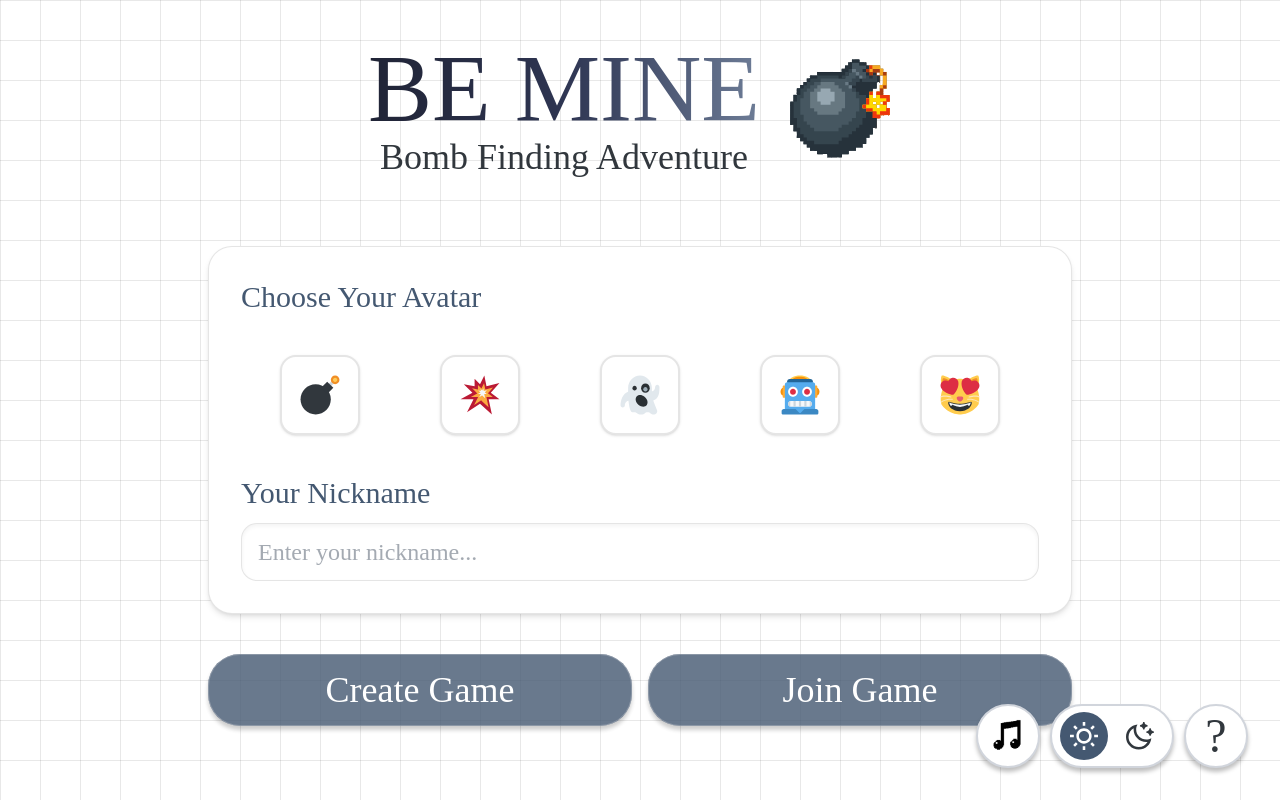
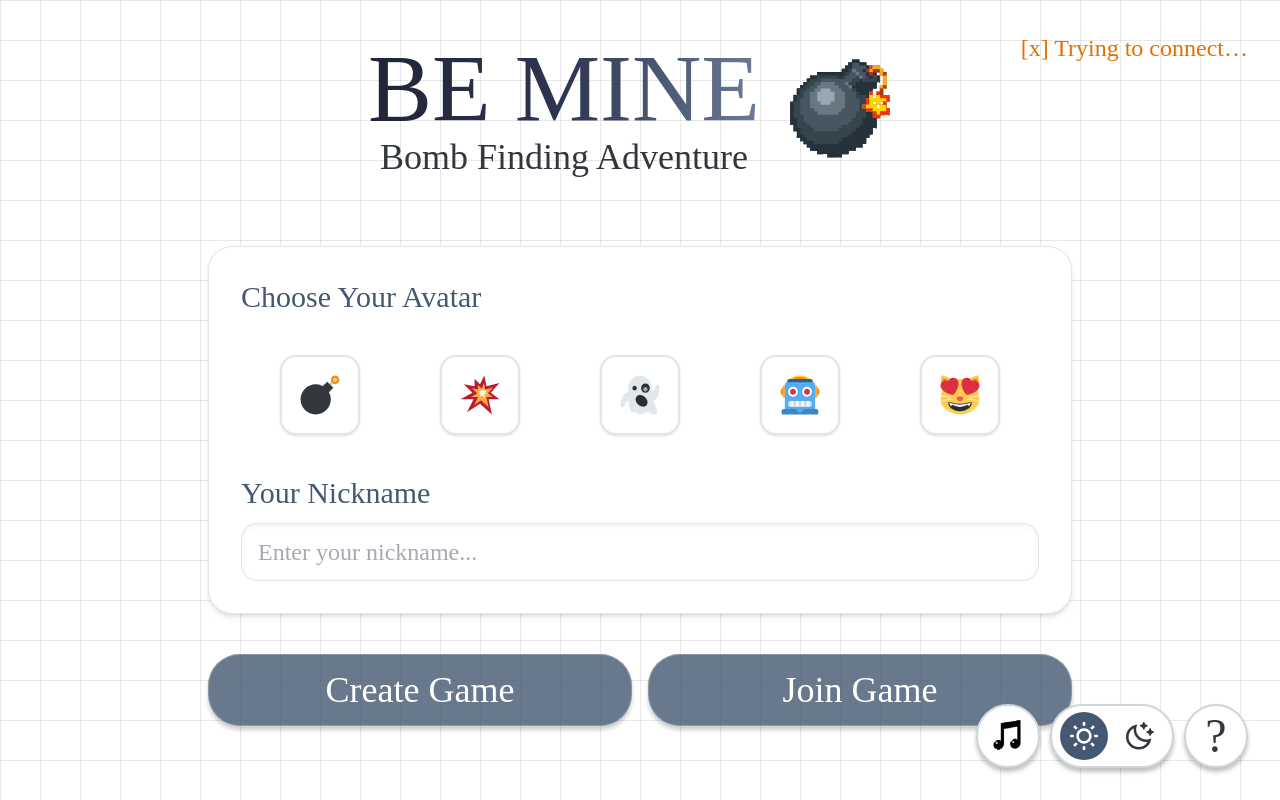
Before and after one commit to gunpachon/FindMyMines, a SvelteKit app in the folder apps/web/: page / in a window 1280 px wide. Built offline with nearby package versions, Linux system fonts and the light colour scheme; no server answers; a web font is replaced by a local one.

Commit message:
feat: show connected status

```diff
--- a/apps/web/src/lib/context.ts
+++ b/apps/web/src/lib/context.ts
@@ -2,3 +2,4 @@ import { Context } from "runed";
 import type { Socket } from "socket.io-client";
 
 export const socketContext = new Context<Socket | null>("socket");
+export const statusContext = new Context<{ connected: boolean }>("status");
--- a/apps/web/src/routes/(game)/+layout.svelte
+++ b/apps/web/src/routes/(game)/+layout.svelte
@@ -1,7 +1,7 @@
 <script lang="ts">
   import { io } from "socket.io-client";
   import { browser } from "$app/environment";
-  import { socketContext } from "$lib/context";
+  import { socketContext, statusContext } from "$lib/context";
   import { setupState, gameState } from "$lib/state.svelte";
   import type { Game } from "$lib/types";
   import { page } from "$app/state";
@@ -23,6 +23,8 @@
     }
   }
 
+  let statusObject = $state({ connected: false });
+
   if (browser) {
     if (!gameState.state) {
       gotoIfNotAt("/");
@@ -31,9 +33,10 @@
     const socket = io(env.PUBLIC_BACKEND_HOST ?? ":3000");
 
     socketContext.set(socket);
+    statusContext.set(statusObject);
 
     socket.on("connect", () => {
-      console.log("connected");
+      statusObject.connected = true;
     });
 
     socket.on("created", (code) => {
@@ -61,6 +64,10 @@
     socket.on("reset", () => {
       gameState.state = undefined;
       goto("/", { replaceState: true });
+    });
+
+    socket.on("disconnect", () => {
+      statusObject.connected = false;
     });
   }
 
--- a/apps/web/src/routes/(game)/+page.svelte
+++ b/apps/web/src/routes/(game)/+page.svelte
@@ -10,6 +10,7 @@
   import { goto } from "$app/navigation";
 
   import { setupState } from "$lib/state.svelte";
+  import { statusContext } from "$lib/context";
 
   const avatars = [BombAvatar, BoomAvatar, GhostAvatar, RobotAvatar, CatAvatar] as const;
 
@@ -32,8 +33,17 @@
 
     goto("/join-game");
   }
+
+  const connected = $derived(statusContext.getOr(undefined)?.connected);
 </script>
 
+<div class="absolute right-8 top-8 text-2xl">
+  {#if connected === true}
+    <span class="text-green-700 dark:text-green-500">● Connected</span>
+  {:else if connected === false}
+    <span class="text-amber-600 dark:text-amber-400">[x] Trying to connect… </span>
+  {/if}
+</div>
 <div class="relative z-10 mx-auto h-dvh max-w-4xl p-4">
   <div class="flex h-full flex-col items-center justify-center gap-2">
     <div class="flex flex-col items-start gap-0">
--- a/apps/web/src/routes/admin/+page.svelte
+++ b/apps/web/src/routes/admin/+page.svelte
@@ -17,9 +17,9 @@
   }
 </script>
 
-<div class="flex min-h-dvh flex-col items-center justify-center">
+<div class="bg-grid flex min-h-dvh flex-col items-center justify-center">
   <div
-    class="flex min-w-md flex-col items-center rounded-2xl border border-light-gray bg-white p-8"
+    class="min-w-md border-light-gray flex flex-col items-center rounded-2xl border bg-white p-8"
   >
     <h1 class="mb-6 text-2xl">Admin view</h1>
     <p class="text-6xl">{connectedClients ?? "…"}</p>
```
